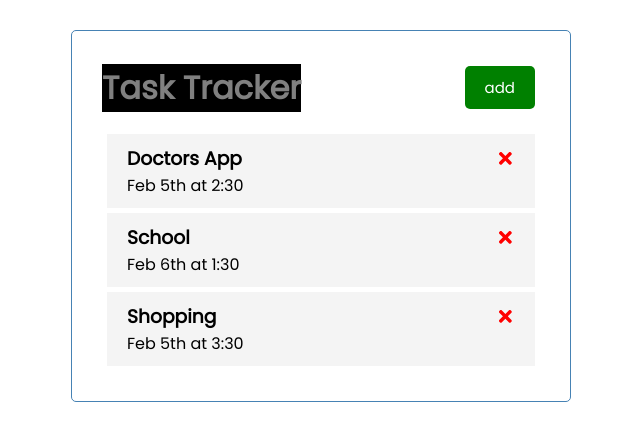
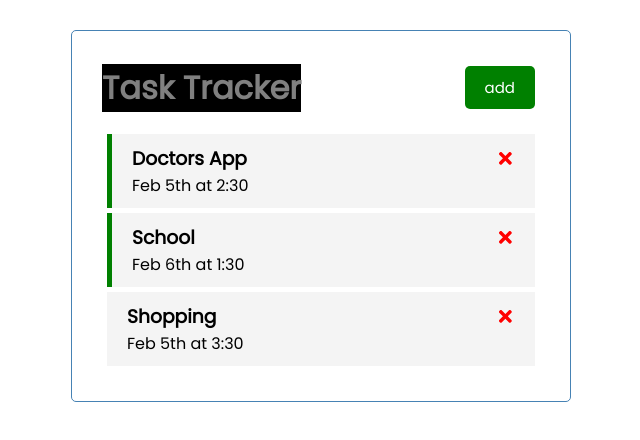
Before and after one commit to KWLON/ReactTutorial, a React (Create React App) app: page / in a window 1280 px wide. Shown: the top 440 px of the page, without its empty margins (319-959 px from the left). Built offline with nearby package versions, Linux system fonts and the light colour scheme.

Commit message:
conditionalToggleReminder

```diff
--- a/src/App.js
+++ b/src/App.js
@@ -30,11 +30,19 @@
     setTasks(tasks.filter((task) => task.id !== id));
   };
 
+  const toggleReminder = (id) => {
+    setTasks(
+      tasks.map((task) =>
+        task.id === id ? { ...task, reminder: !task.reminder } : task
+      )
+    );
+  };
+
   return (
     <div className="container">
       <Header />
       {tasks.length > 0 ? (
-        <Tasks tasks={tasks} onDelete={deleteTask} />
+        <Tasks tasks={tasks} onDelete={deleteTask} onToggle={toggleReminder} />
       ) : (
         "No task"
       )}
--- a/src/components/Task.js
+++ b/src/components/Task.js
@@ -1,8 +1,12 @@
 import { FaTimes } from "react-icons/fa";
 
-const Task = ({ task, onDelete }) => {
+const Task = ({ task, onDelete, onToggle }) => {
   return (
-    <div className="task">
+    <div
+      className={`task ${task.reminder ? "reminder" : ""}`}
+      on
+      onDoubleClick={() => onToggle(task.id)}
+    >
       <h3>
         {task.text}{" "}
         <FaTimes
--- a/src/components/Tasks.js
+++ b/src/components/Tasks.js
@@ -1,10 +1,15 @@
 import Task from "./Task";
 
-const Tasks = ({ tasks, onDelete }) => {
+const Tasks = ({ tasks, onDelete, onToggle }) => {
   return (
     <>
       {tasks.map((task) => (
-        <Task key={task.id} task={task} onDelete={onDelete} />
+        <Task
+          key={task.id}
+          task={task}
+          onDelete={onDelete}
+          onToggle={onToggle}
+        />
       ))}
     </>
   );
```
